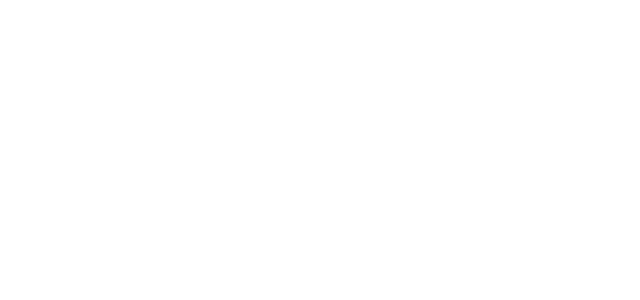
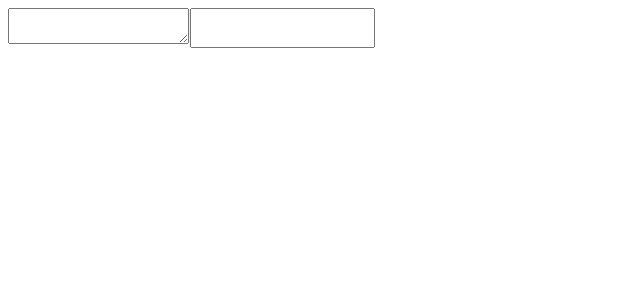
Before and after one commit to sheenm/MetaGUI, a React (Create React App) app: page / in a window 1280 px wide. Shown: the top 300 px of the page, without its empty margins (0-640 px from the left). Built offline with nearby package versions, Linux system fonts and the light colour scheme.

Commit message:
Added DynamicForm component, DynamicInputParserMock

```diff
--- a/src/components/app/App.tsx
+++ b/src/components/app/App.tsx
@@ -1,18 +1,49 @@
 import * as React from 'react'
 import injectSheet from 'react-jss'
+import { DynamicForm } from '../dynamicForm/DynamicForm'
 
 
 interface IProps {
-    classes: { app: string }
+    classes: { app: string, input: string }
+}
+
+interface IState {
+    input: string
 }
 
 const styles = {
     app: {
         display: 'flex',
         'flex-direction': 'row',
+    },
+    input: {
+        'border-right': '1px solid #eee'
     }
 }
 
-const appComponent = ({ classes }: IProps) => <div className={classes.app} />
+export class AppComponent extends React.Component<IProps, IState> {
+    constructor(props: IProps) {
+        super(props)
+        this.state = { input: '' }
+    }
 
-export const App = injectSheet(styles)(appComponent)
+    public render() {
+        const { classes } = this.props
+
+        return <div className={classes.app}>
+            <div className={classes.input}>
+                <textarea onChange={this.onTextAreaChange} />
+            </div>
+            <DynamicForm input={this.state.input} />
+        </div>
+    }
+
+    private onTextAreaChange = ({ target }: React.ChangeEvent<HTMLTextAreaElement>) => {
+        this.setState({
+            input: target.value
+        })
+    }
+}
+
+
+export const App = injectSheet(styles)(AppComponent)
--- /dev/null
+++ b/src/components/dynamicForm/DynamicForm.tsx
@@ -0,0 +1,42 @@
+import * as React from 'react'
+import { DynamicInputParser } from 'src/parser/dynamicInputParser'
+
+interface IProps {
+    input: string
+}
+
+interface IState {
+    // - значения элементов на форме по имени
+    values: Map<string, string>
+}
+
+export class DynamicForm extends React.Component<IProps, IState> {
+
+    private parser: DynamicInputParser
+
+    constructor(props: IProps) {
+        super(props)
+
+        this.parser = new DynamicInputParser()
+        this.state = { values: new Map<string, string>() }
+
+    }
+
+    public render() {
+        const elements = this.parser.parse(this.props.input)
+
+        return elements.map(({ createComponent, name, value }) => createComponent({ name, value, onChange: this.onElementChange(name) }))
+    }
+
+    private onElementChange = (name: string) => {
+        return (newValue: string) => {
+            const newValues = new Map(this.state.values)
+
+            newValues.set(name, newValue)
+
+            this.setState({
+                values: newValues
+            })
+        }
+    }
+}
--- /dev/null
+++ b/src/parser/createTextComponent.tsx
@@ -0,0 +1,9 @@
+import { IDynamicFormComponentCreatorProps } from '@types'
+import * as React from 'react'
+
+export const createTextComponent: React.SFC<IDynamicFormComponentCreatorProps> = ({ name, onChange, value }) =>
+    <input type='text' name={name} onChange={createOnChangeEventListener(onChange)} />
+
+
+const createOnChangeEventListener = (onChange: (newValue: string) => void) =>
+    ({ target }: React.ChangeEvent<HTMLInputElement>) => onChange(target.value)
--- /dev/null
+++ b/src/parser/dynamicInputParser.ts
@@ -0,0 +1,14 @@
+import { IParsedElement } from '@types'
+import { createTextComponent } from './createTextComponent'
+
+export class DynamicInputParser {
+    // private inputTypes: string
+
+    public parse(input: string): IParsedElement[] {
+        return [{
+            createComponent: createTextComponent,
+            name: 'NAME',
+            value: '',
+        }]
+    }
+}
```
Also changed, not shown: src/typings/typings.d.ts (added, +13 -0 lines).
